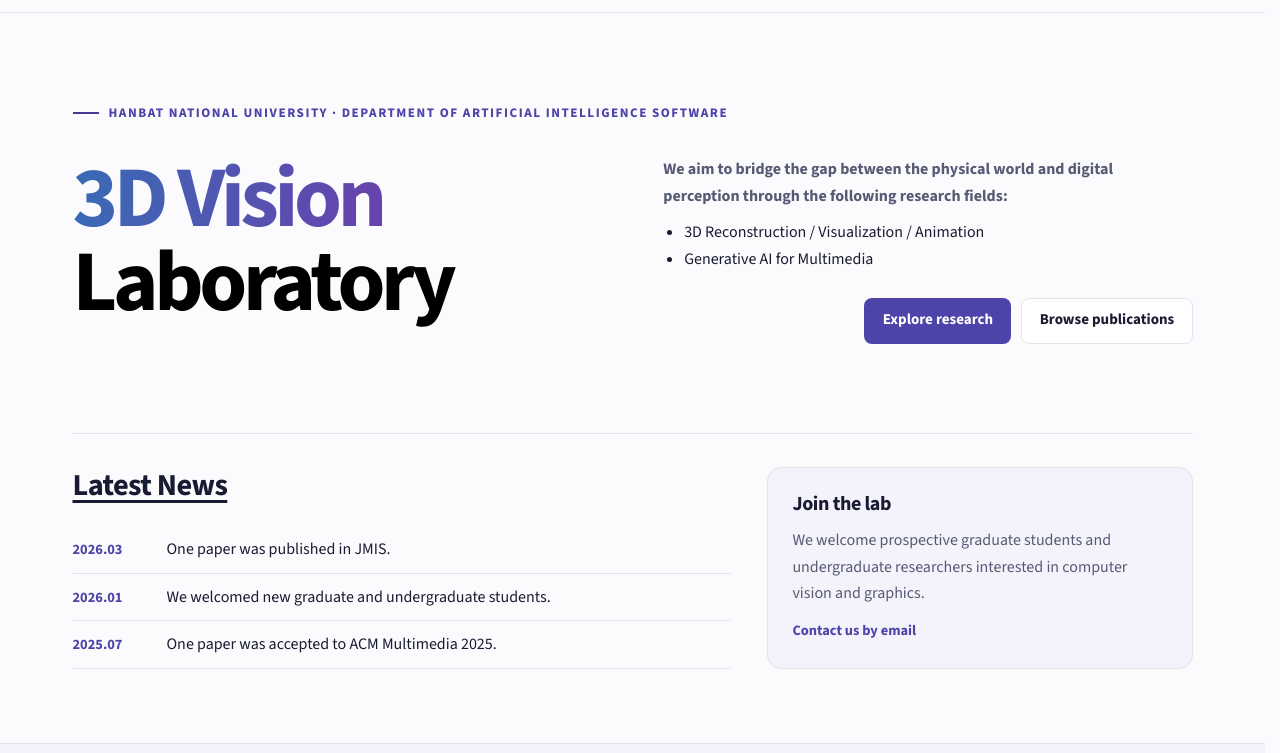
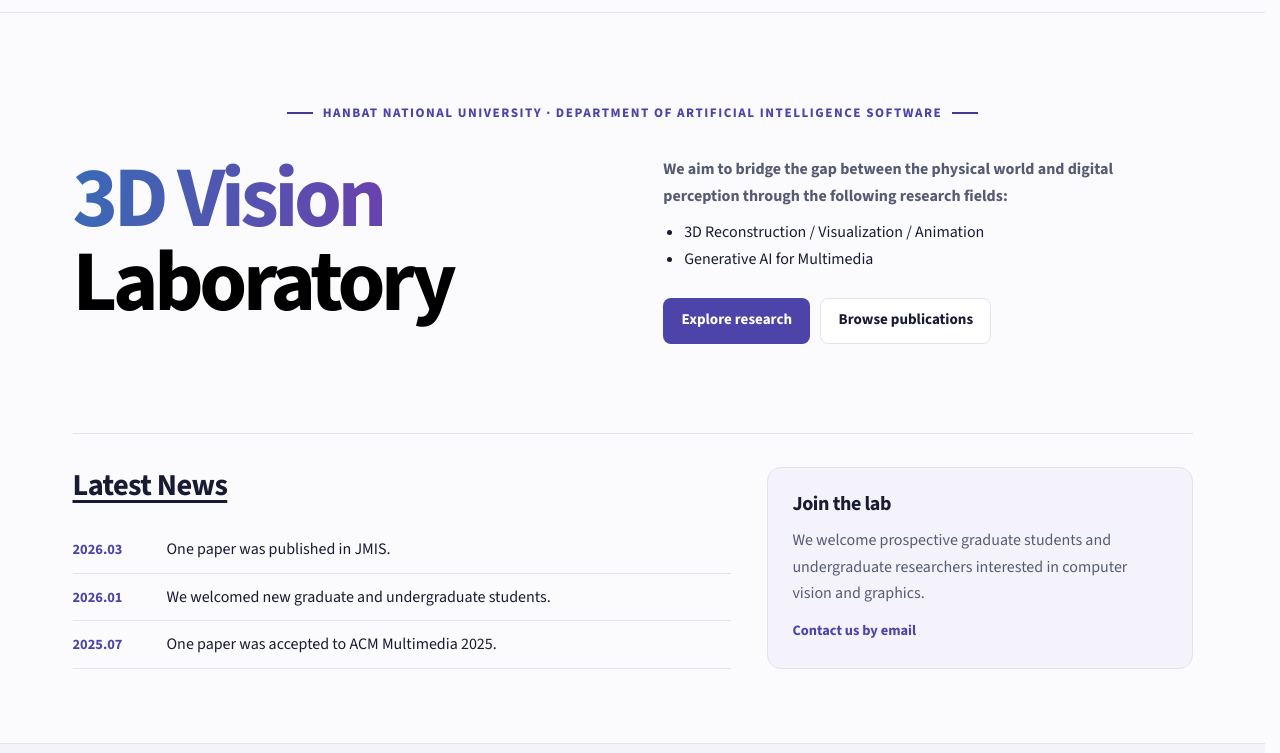
Before and after one commit to 3dvis-hanbat/3dvis-hanbat.github.io, a plain HTML site: page index.html in a window 1280 px wide. Shown: the part 61-814 px from the top of the page. Drawn offline with Linux system fonts and the light colour scheme.

Commit message:
Center the affiliation and restore home button alignment

```diff
--- a/index.html
+++ b/index.html
@@ -7,7 +7,7 @@
   <meta name="theme-color" content="#fbfbfe">
   <title>3DVis Lab · Hanbat National University</title>
   <link rel="icon" href="./logo.png" type="image/png">
-  <link rel="stylesheet" href="./site.css?v=home-hero-2">
+  <link rel="stylesheet" href="./site.css?v=home-hero-3">
   <script>try{if(localStorage.getItem('3dvis-theme')==='dark')document.documentElement.dataset.theme='dark'}catch{}</script>
   <script src="./site.js?v=en-1" defer></script>
 </head>
@@ -23,7 +23,6 @@
   <main id="main">
     <section class="hero wrap">
       <p class="eyebrow">
-        <span class="rule" aria-hidden="true"></span>
         <span>HANBAT NATIONAL UNIVERSITY&nbsp;· DEPARTMENT OF ARTIFICIAL INTELLIGENCE SOFTWARE</span>
       </p>
       <h1><span>3D Vision</span><br>Laboratory</h1>
--- a/site.css
+++ b/site.css
@@ -81,13 +81,10 @@ h2 { font-size: clamp(1.42rem, 2.8vw, 1.9rem); }
 .hero { display: grid; grid-template-columns: 1fr .99fr; align-items: center; column-gap: clamp(24px,4.4vw,62px); padding-block: clamp(60px,7vw,104px) clamp(54px,7vw,90px); }
 .hero > .eyebrow { grid-column: 1 / -1; }
 .hero .hero-intro .hero-copy { margin-top: 0; }
-@media (min-width: 641px) {
-  .hero-intro { margin-top: 1rem; }
-  .hero-intro .hero-actions { justify-content: flex-end; }
-}
+@media (min-width: 641px) { .hero-intro { margin-top: 1rem; } }
 .hero-fields { margin: .65rem 0 0; padding-inline-start: 1.3em; color: var(--ink); }
-.eyebrow { display: flex; align-items: start; gap: 10px; margin-bottom: 1rem; color: var(--accent); font-size: .82rem; font-weight: 750; letter-spacing: .115em; text-transform: uppercase; }
-.rule { flex: 0 0 26px; height: 2px; margin-block-start: .75em; background: var(--accent-strong); }
+.eyebrow { display: flex; align-items: center; justify-content: center; gap: clamp(6px, 2vw, 10px); margin-bottom: 1rem; color: var(--accent); text-align: center; font-size: .82rem; font-weight: 750; letter-spacing: .115em; text-transform: uppercase; }
+.hero > .eyebrow::before,.hero > .eyebrow::after { content: ""; flex: 0 0 clamp(14px, 4vw, 26px); height: 2px; background: var(--accent-strong); }
 .hero h1 { font-size: clamp(3.1rem,6.75vw,6.45rem); line-height: .975; letter-spacing: -.05em; font-weight: 700; }
 [data-theme="light"] .hero h1 { color: #000; }
 .hero h1 span { padding-inline-end: .08em; color: var(--accent); background: var(--gradient); -webkit-background-clip: text; background-clip: text; -webkit-text-fill-color: transparent; }
```
